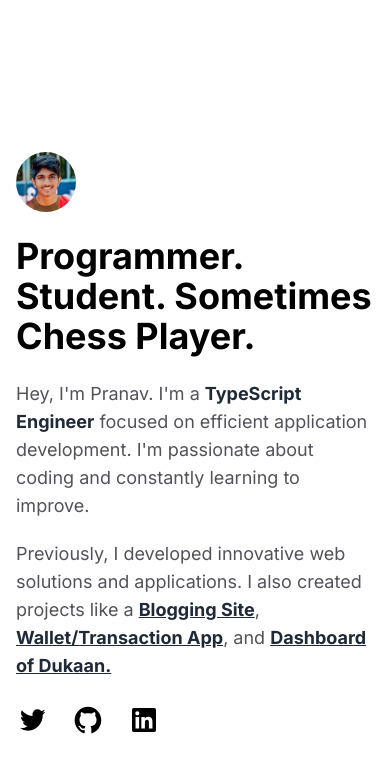
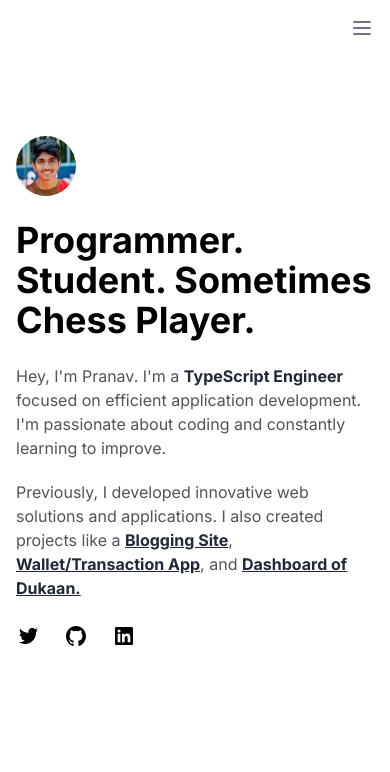
Before and after one commit to pranavchaitu/portfolio, a Next.js app: page / in a window 390 px wide. Shown: the top 772 px of the page. Built offline with nearby package versions, Linux system fonts and the light colour scheme.

Commit message:
mod sizes

```diff
--- a/app/layout.tsx
+++ b/app/layout.tsx
@@ -19,7 +19,7 @@ export default function RootLayout({
     <html lang="en">
       <body className={inter.className}>
         <TopBar />
-        <div className="mt-24 sm:mt-28">
+        <div className="mt-20 sm:mt-28">
           {children}
         </div>
       </body>
--- a/app/page.tsx
+++ b/app/page.tsx
@@ -18,27 +18,27 @@ export default function Home() {
             <p className="font-bold text-4xl lg:text-5xl mt-6 sm:mt-5">
             Programmer. Student. Sometimes Chess Player.
             </p>
-            <p className="text-lg sm:text-base text-zinc-600 mt-6 sm:mt-5">
+            <p className="text-base text-zinc-600 mt-6 sm:mt-5">
               Hey, I&apos;m Pranav. I&apos;m a <span className="text-gray-800 font-bold">TypeScript Engineer</span> focused on efficient application development. I&apos;m passionate about coding and constantly learning to improve.
             </p>
-            <p className="text-lg sm:text-base text-zinc-600 mt-5">
+            <p className="text-base text-zinc-600 mt-5">
               Previously, I developed innovative web solutions and applications. I also created projects like a <a href="https://bloggitt.vercel.app/" target="_blank" className="text-gray-800 font-bold underline cursor-pointer">Blogging Site</a>
               , <a href="https://paytm-by-pranav.vercel.app/" target="_blank" className="text-gray-800 font-bold underline cursor-pointer">Wallet/Transaction App</a>
               , and <a href="https://dukaan-by-pranav.vercel.app/" target="_blank" className="text-gray-800 font-bold underline cursor-pointer">Dashboard of Dukaan.</a>
             </p>
             <div className="flex gap-6 mt-6 sm:mt-5">
               <a href="https://www.x.com/pranavchaitu" target="_blank">
-                <div className="w-8 sm:w-6">
+                <div className="w-6">
                   <TwitterIcon/>
                 </div>
               </a>
               <a href="https://www.github.com/pranavchaitu" target="_blank">
-              <div className="w-8 sm:w-6">
+              <div className="w-6">
                   <GitHubIcon/>
                 </div>
               </a>
               <a href="https://www.linkedin.com/in/pranav-repuri-342878259/" target="_blank">
-                <div className="w-8 sm:w-6">
+                <div className="w-6">
                   <LinkedInIcon/>
                 </div>
               </a>
--- a/components/MenuBar.tsx
+++ b/components/MenuBar.tsx
@@ -11,7 +11,7 @@ export function MenuBar() {
         <div className="mr-4 mt-4">
             <div className="flex flex-col items-end">
                 <button onClick={changeToggle}>
-                    <svg xmlns="http://www.w3.org/2000/svg" width="24" height="24" viewBox="0 0 24 24" fill="none" className="lucide lucide-menu text-gray-500"><line x1="4" x2="20" y1="12" y2="12"/><line x1="4" x2="20" y1="6" y2="6"/><line x1="4" x2="20" y1="18" y2="18"/></svg>
+                    <svg xmlns="http://www.w3.org/2000/svg" width="24" height="24" viewBox="0 0 24 24" fill="none" stroke="currentColor" strokeWidth="2" strokeLinecap="round" stroke-linejoin="round" className="lucide lucide-menu text-gray-500"><line x1="4" x2="20" y1="12" y2="12"/><line x1="4" x2="20" y1="6" y2="6"/><line x1="4" x2="20" y1="18" y2="18"/></svg>
                 </button>
 
                 {toggle ? <div className="absolute top-8 right-2 rounded-lg shadow">
```
